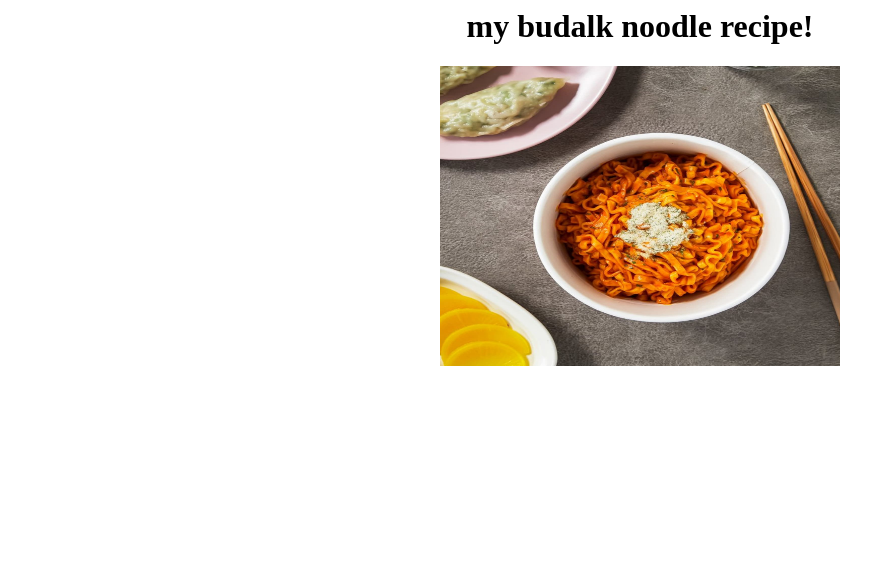
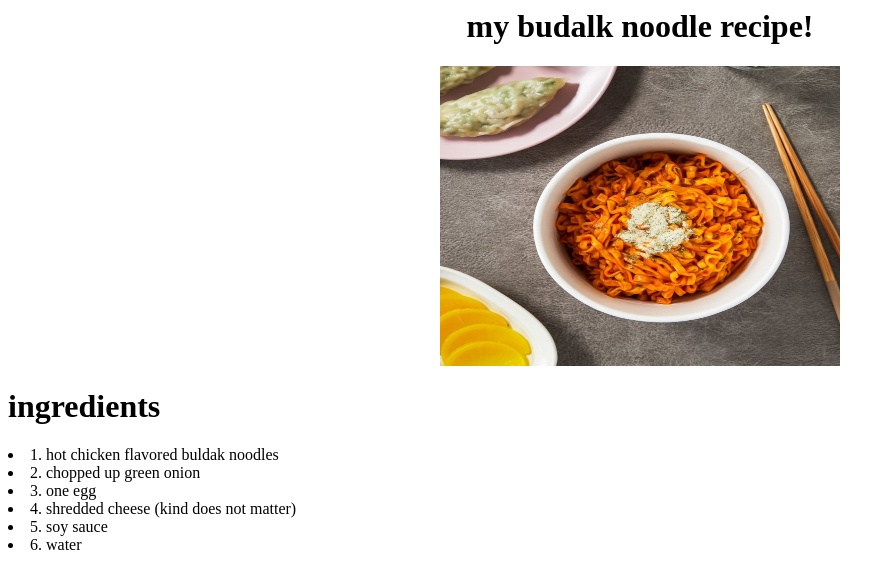
Before and after one commit to iidylic/odin-recipes, a plain HTML site: page recipes/budaknoodle.html in a window 1280 px wide. Shown: the whole page, without its empty margins (0-895 px from the left). Drawn offline with Linux system fonts and the light colour scheme; files whose address does not match are found by name.

Commit message:
added ingredients list

```diff
--- a/recipes/budaknoodle.html
+++ b/recipes/budaknoodle.html
@@ -12,7 +12,13 @@
 
   </div>
 
-
+  <h1> ingredients </h1>
+<li>1. hot chicken flavored buldak noodles</li>
+<li> 2. chopped up green onion</li>
+<li> 3. one egg </li>
+<li>4. shredded cheese (kind does not matter)</li>
+<li> 5. soy sauce </li>
+<li> 6. water</li>
 
 
 </body>
```
Also changed, not shown: index.html (+2 -2 lines).
